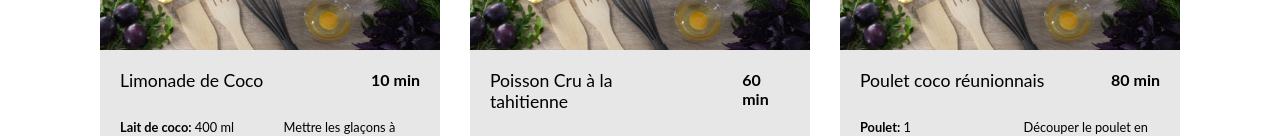
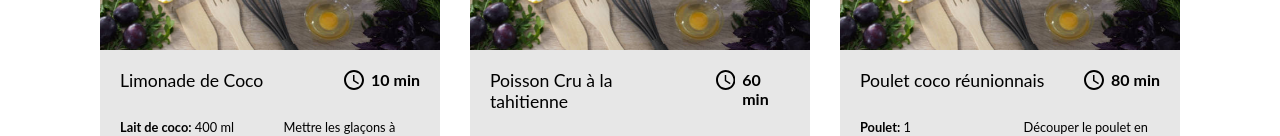
Before and after one commit to leoncik/hello-world, a website built with Vite: page index.html in a window 1280 px wide. Shown: the part 512-648 px from the top of the page. Built offline with nearby package versions, Linux system fonts and the light colour scheme; files whose address does not match are found by name.

Commit message:
feat: update build

```diff
--- a/src/scss/components/_recipe-cards.scss
+++ b/src/scss/components/_recipe-cards.scss
@@ -63,7 +63,7 @@
     &::before {
         content: "";
         display: block;
-        background-image: url("../assets/icons/cooking-time.svg");
+        background-image: url("/assets/icons/cooking-time.svg");
         background-size: 20px 20px;
         height: 20px;
         width: 20px;
```
Also changed, not shown: dist/assets/cooking-time.c5301ba8.svg (added), dist/assets/preview-recipe.f9d7375c.jpg (added), dist/index.html, 4 other files.
